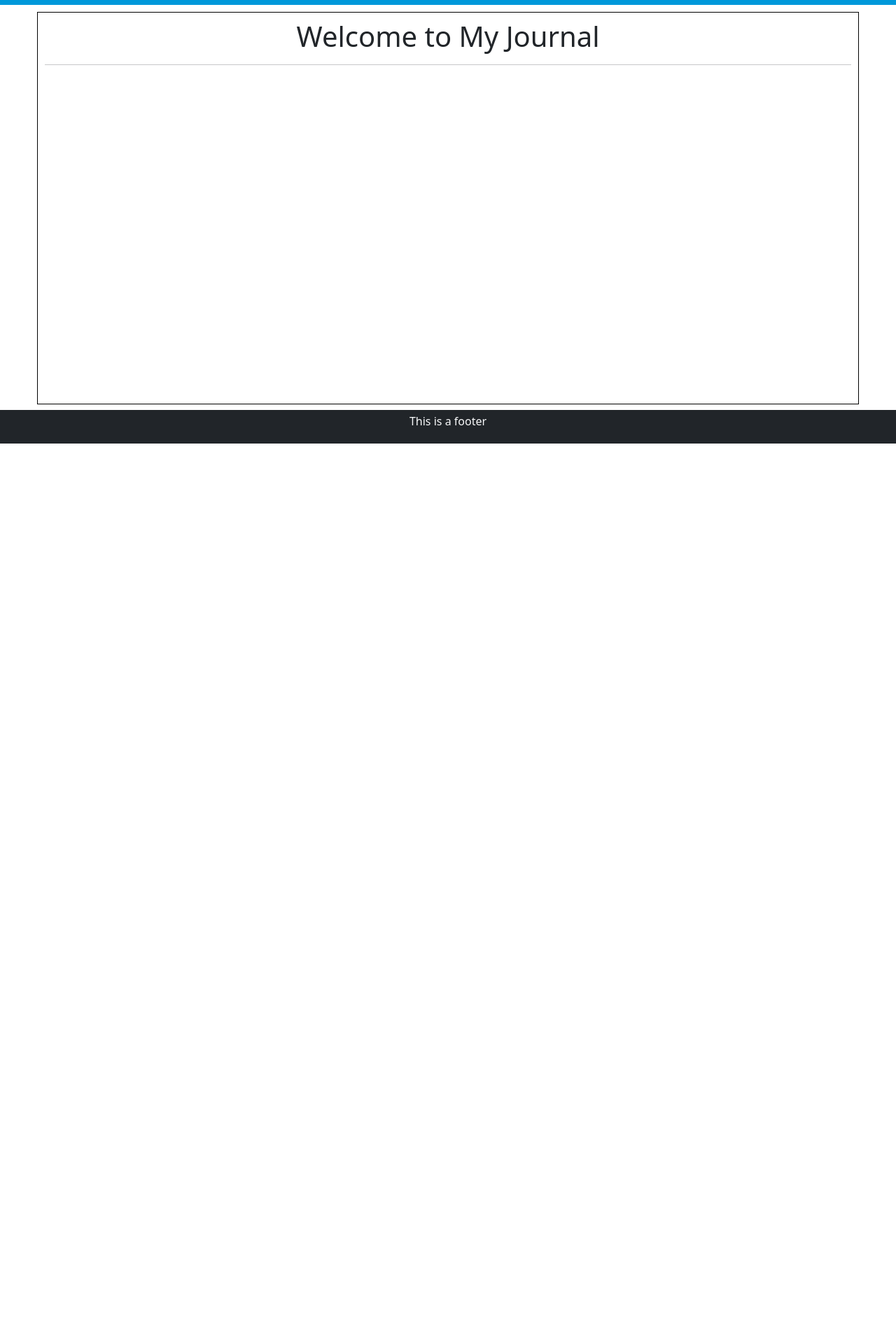
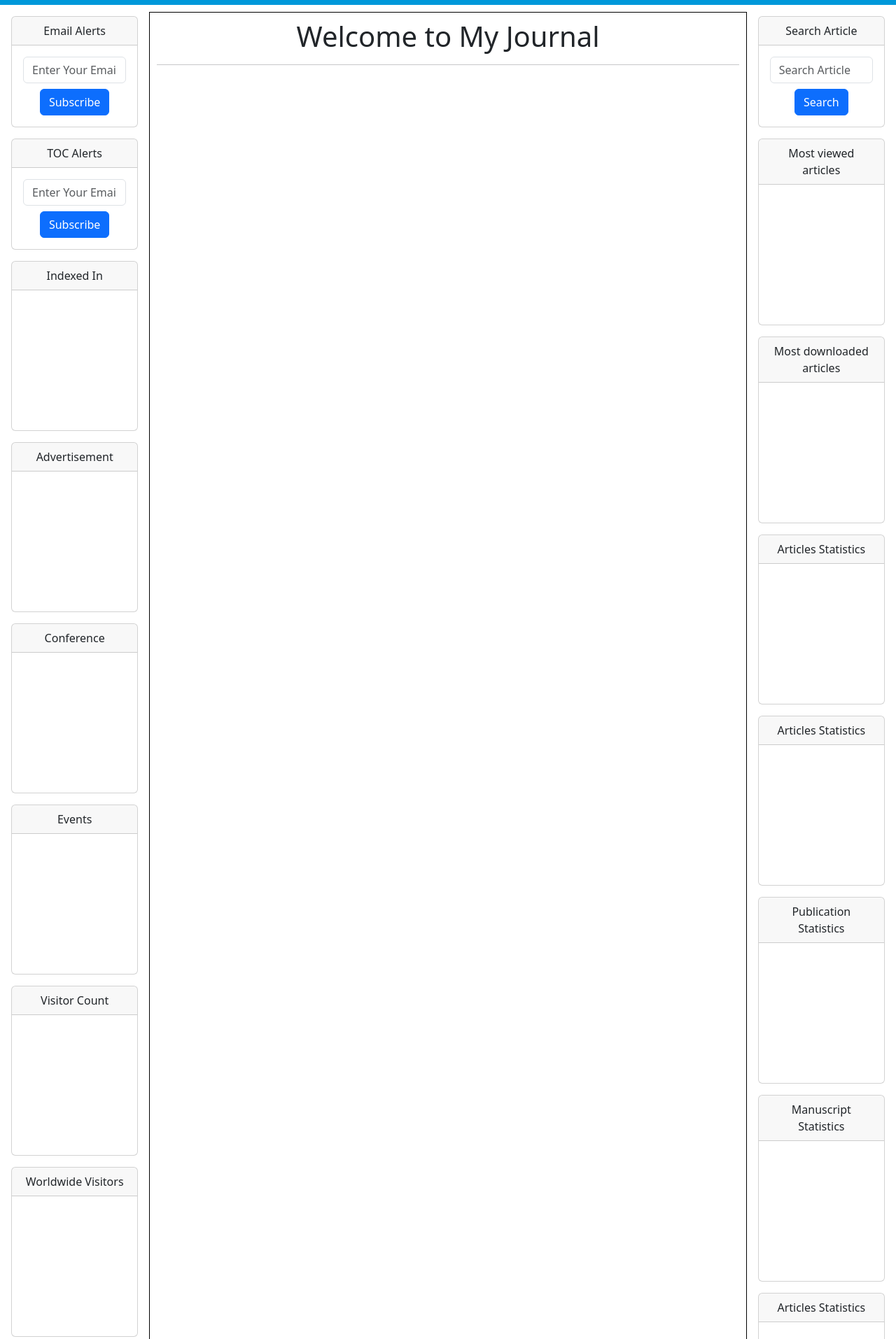
Before and after one commit to kunalubi/my_journal, a React (Create React App) app in the folder frontend/: page / in a window 1280 px wide. Shown: the part 166-2080 px from the top of the page at 70% size. Before the commit the page ends 800 px from the top, so only its background shows below. Built offline with nearby package versions, Linux system fonts and the light colour scheme.

Commit message:
Add left and right sidebars with email subscription and article search features; update footer and main page layout

```diff
--- a/frontend/src/components/footer.js
+++ b/frontend/src/components/footer.js
@@ -3,10 +3,7 @@ import React from "react";
 const Footer = () => {
   return (
     <footer className="bg-dark text-light text-center p-1 mt-2">
-            <p>
              This is a footer
-            </p>
-
     </footer>
   );
 };
--- /dev/null
+++ b/frontend/src/components/left_sidebar.js
@@ -0,0 +1,75 @@
+import React from "react";
+import "../include/css/main.css";
+const LeftSidebar = () => {
+  return (
+    <div className="p-3 text-center">
+        <div className="card mb-3">
+        <div className="card-header">
+          Email Alerts
+        </div>
+        <div className="card-body">
+          <input type="text" className="form-control" placeholder="Enter Your Email" />
+          <button className="btn btn-primary mt-2">Subscribe</button>
+        </div>
+      </div>
+      <div className="card mb-3">
+        <div className="card-header">
+          TOC Alerts
+        </div>
+        <div className="card-body">
+          <input type="text" className="form-control" placeholder="Enter Your Email" />
+          <button className="btn btn-primary mt-2">Subscribe</button>
+        </div>
+      </div>
+      <div className="card mb-3">
+        <div className="card-header">
+        Indexed In
+        </div>
+        <div className="card-body fix">
+
+        </div>
+      </div>
+      <div className="card mb-3">
+        <div className="card-header">
+        Advertisement
+        </div>
+        <div className="card-body fix">
+
+        </div>
+      </div>
+      <div className="card mb-3">
+        <div className="card-header">
+        Conference
+        </div>
+        <div className="card-body fix">
+
+        </div>
+      </div>
+      <div className="card mb-3">
+        <div className="card-header">
+        Events
+        </div>
+        <div className="card-body fix">
+
+        </div>
+      </div>
+      <div className="card mb-3">
+        <div className="card-header">
+        Visitor Count
+        </div>
+        <div className="card-body fix">
+
+        </div>
+      </div>
+      <div className="card mb-3">
+        <div className="card-header">
+        Worldwide Visitors
+        </div>
+        <div className="card-body fix">
+
+        </div>
+      </div>
+      </div>
+    );
+  };
+export default LeftSidebar;
--- /dev/null
+++ b/frontend/src/components/right_sidebar.js
@@ -0,0 +1,82 @@
+import React from "react";
+import "../include/css/main.css";
+const RightSidebar = () => {
+    return (
+        <div className="p-3 text-center">
+        <div className="card mb-3">
+        <div className="card-header">
+          Search Article
+        </div>
+        <div className="card-body">
+          <input type="text" className="form-control" placeholder="Search Article" />
+          <button className="btn btn-primary mt-2">Search</button>
+        </div>
+      </div>
+      <div className="card mb-3">
+        <div className="card-header">
+        Most viewed articles
+        </div>
+        <div className="card-body fix">
+
+        </div>
+      </div>
+      <div className="card mb-3">
+        <div className="card-header">
+        Most downloaded articles
+        </div>
+        <div className="card-body fix">
+
+        </div>
+      </div>
+      <div className="card mb-3">
+        <div className="card-header">
+        Articles Statistics
+        </div>
+        <div className="card-body fix">
+
+        </div>
+      </div>
+      <div className="card mb-3">
+        <div className="card-header">
+        Articles Statistics
+        </div>
+        <div className="card-body fix">
+
+        </div>
+      </div>
+      <div className="card mb-3">
+        <div className="card-header">
+        Publication Statistics
+        </div>
+        <div className="card-body fix">
+
+        </div>
+      </div>
+      <div className="card mb-3">
+        <div className="card-header">
+        Manuscript Statistics
+        </div>
+        <div className="card-body fix">
+
+        </div>
+      </div>
+      <div className="card mb-3">
+        <div className="card-header">
+        Articles Statistics
+        </div>
+        <div className="card-body fix">
+
+        </div>
+      </div>
+      <div className="card mb-3">
+        <div className="card-header">
+        Total Published Articles
+        </div>
+        <div className="card-body fix">
+
+        </div>
+      </div>
+      </div>
+    );
+  };
+  export default RightSidebar;
--- /dev/null
+++ b/frontend/src/include/css/main.css
@@ -0,0 +1,4 @@
+.fix {
+    height: 200px;
+    overflow-y: auto;
+  }
--- a/frontend/src/pages/index.js
+++ b/frontend/src/pages/index.js
@@ -1,17 +1,40 @@
-// src/pages/Index.js
 import React from "react";
 import Header from "../components/header";
 import Footer from "../components/footer";
+import LeftSidebar from "../components/left_sidebar";
+import RightSidebar from "../components/right_sidebar";
 
 const Index = () => {
   return (
     <div style={{ minHeight: "100vh", display: "flex", flexDirection: "column" }}>
       <Header />
-      <div className="d-flex justify-content-center flex-grow-1">
-          <div className="col-11" style={{ textAlign: "center", marginTop: "10px", border: "1px solid black", padding: "10px" }}>
+      <div className="d-flex flex-grow-1">
+        <div className="col-2">
+          <LeftSidebar />
+        </div>
+        <div className="col-8" style={{ textAlign: "center", marginTop: "10px", border: "1px solid black", padding: "10px" }}>
           <h1>Welcome to My Journal</h1>
           <hr />
         </div>
+        <div className="col-2">
+          <RightSidebar />
+        </div>
+      </div>
+       {/* Slider section */}
+       <div className="slider-container mt-5">
+        <h4 className="mt-2">Slider</h4>
+      </div>
+      <div className="slider">
+      <div className="slides">
+  <img src="assest/img/logo.png" alt="Journal Logo" />
+  <img src="assest/img/newcover.jpg" alt="Journal Cover" />
+  <img src="assest/img/orcid.png" alt="ORCID Logo" />
+  <img src="assest/img/newcover.jpg" alt="Journal Cover Alternate" />
+  <img src="assest/img/google-scholar.png" alt="Google Scholar Logo" />
+  <img src="assest/img/orcid.png" alt="ORCID Logo Duplicate" />
+  <img src="assest/img/newcover.jpg" alt="Alternate Cover Design" />
+</div>
+
       </div>
       <Footer />
     </div>
```
